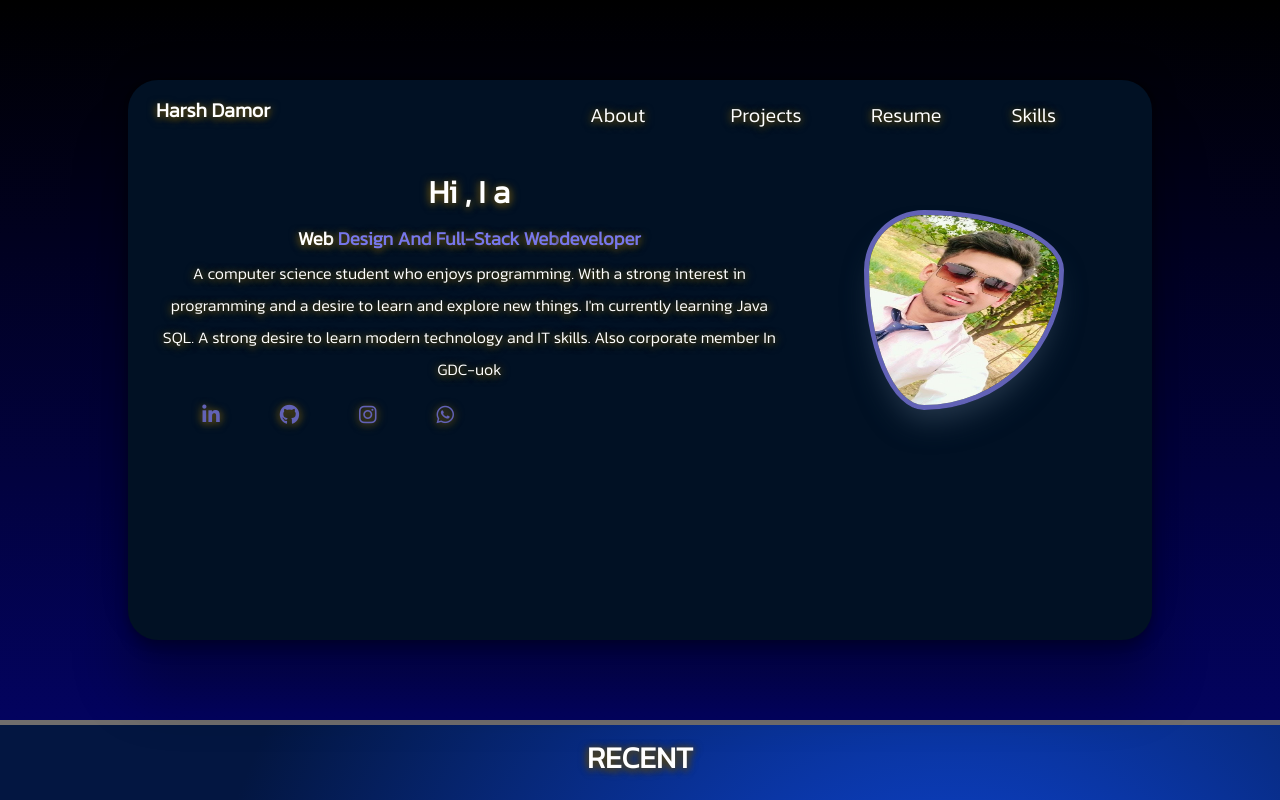
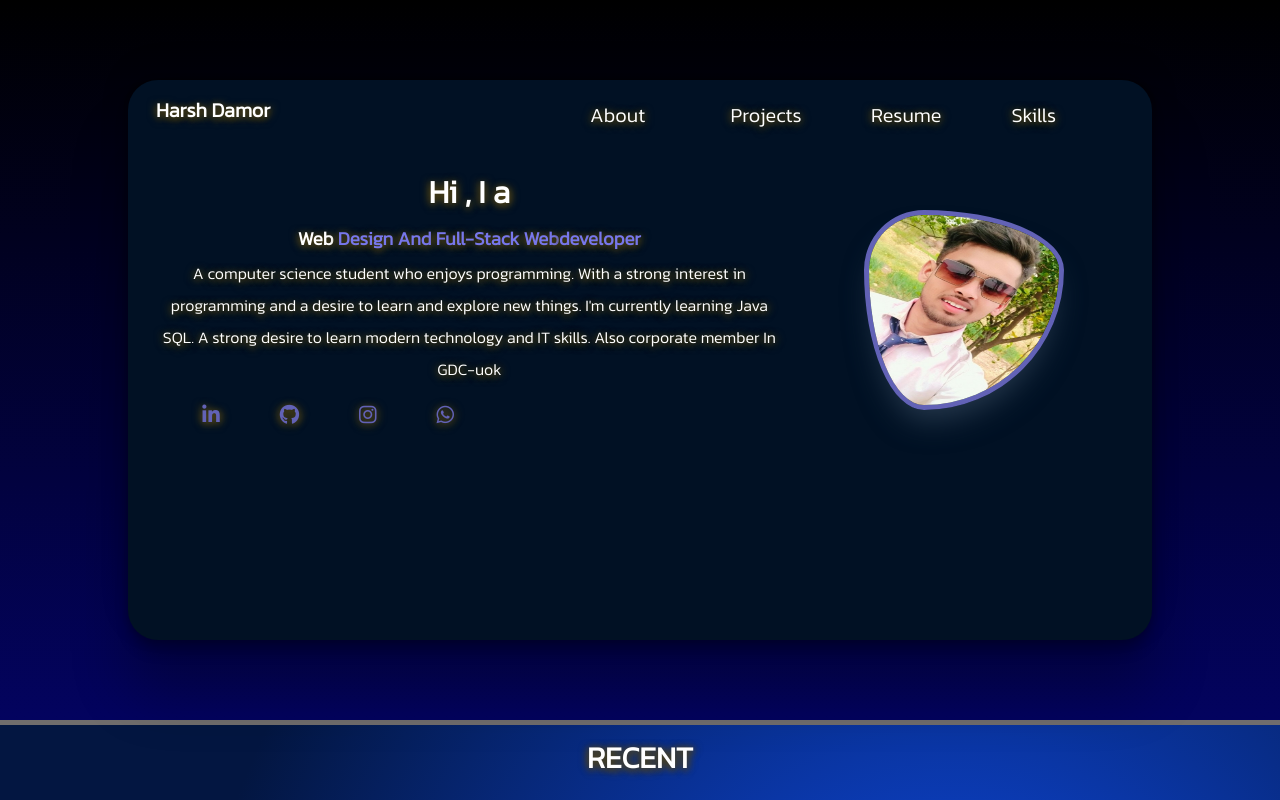
Before and after one commit to Harsh82092/portfolio, a plain HTML site: page index.html in a window 1280 px wide. Shown: the top 800 px of the page. Drawn offline with Linux system fonts and the light colour scheme.

Commit message:
Update index.html
Signed-off-by: Harshad Kumar Damor  <162619029+Harsh82092@users.noreply.github.com>

```diff
--- a/index.html
+++ b/index.html
@@ -10,7 +10,7 @@
     <link rel="stylesheet" href="section1.css" />
     <link rel="stylesheet" href="section2.css" />
     <link rel="stylesheet" href="./skills.css" />
-    <link rel="shortcut icon" href="harsh.jpeg" type="image/x-icon" />
+    <link rel="shortcut icon" href="harshad.jpeg" type="image/x-icon" />
     <title>Er.Harshad Damor (harsh)|Full-Stack Web Developer</title>
   </head>
   <body>
@@ -84,7 +84,7 @@
               </ul>
             </div>
           </div>
-          <div class="image"><img src="harsh.jpeg" alt="" /></div>
+          <div class="image"><img src="harshad.jpeg" alt="" /></div>
         </div>
       </div>
     </div>
```
